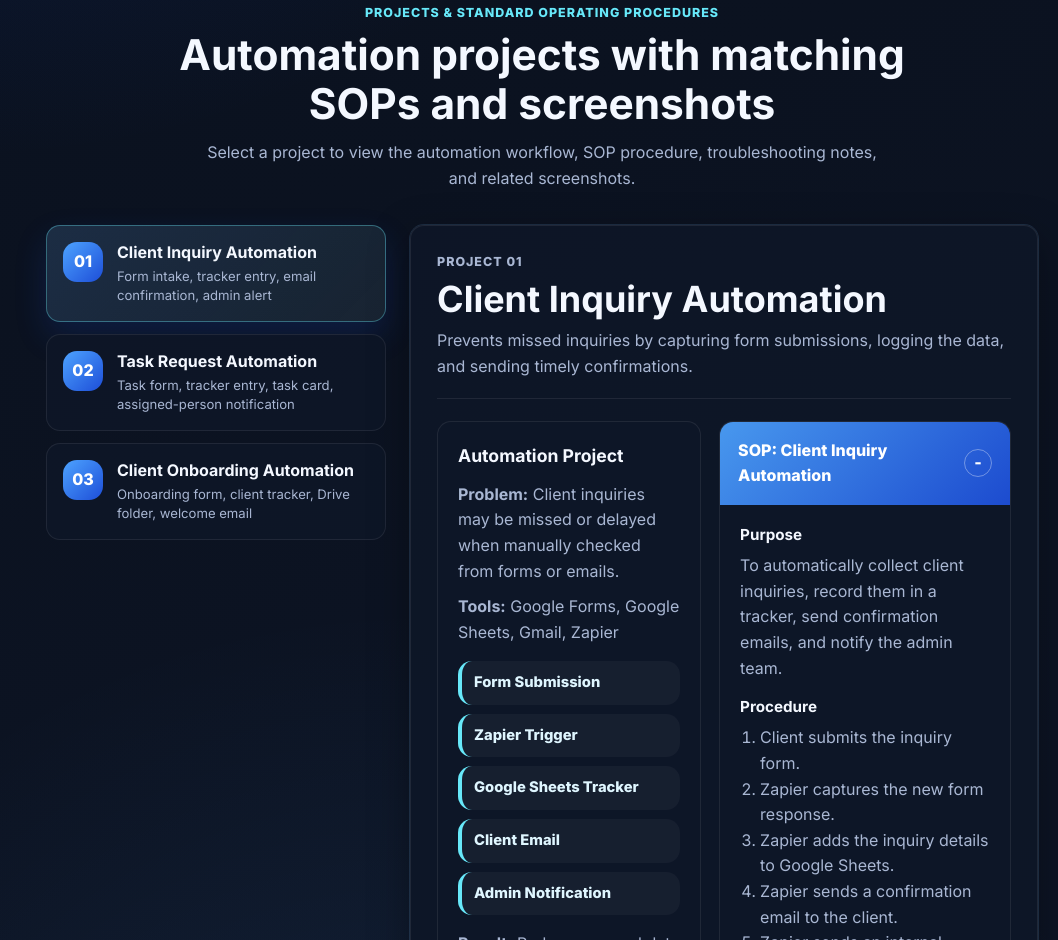
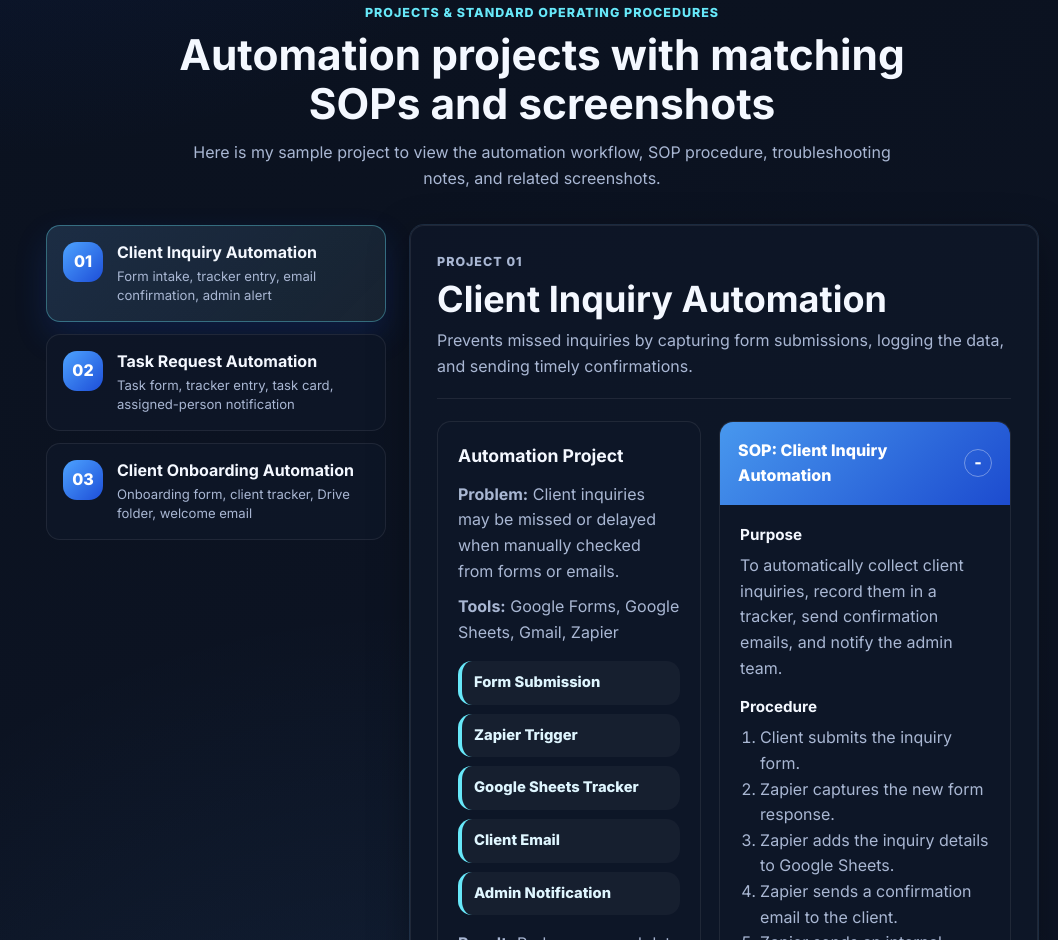
Before and after one commit to bartchuckie/jhunbartmacirin, a plain HTML site: page zapier_portfolio_html/index.html in a window 1280 px wide. Shown: the part 1363-2303 px from the top of the page, without its empty margins (222-1280 px from the left). Drawn offline with Linux system fonts and the light colour scheme.

Commit message:
changed the words

```diff
--- a/zapier_portfolio_html/index.html
+++ b/zapier_portfolio_html/index.html
@@ -127,7 +127,7 @@
                 <div class="section-heading">
                     <p class="section-label">Projects & Standard Operating Procedures</p>
                     <h2>Automation projects with matching SOPs and screenshots</h2>
-                    <p class="section-intro">Select a project to view the automation workflow, SOP procedure, troubleshooting notes, and related screenshots.</p>
+                    <p class="section-intro">Here is my sample project to view the automation workflow, SOP procedure, troubleshooting notes, and related screenshots.</p>
                 </div>
 
                 <div class="project-layout">
```
